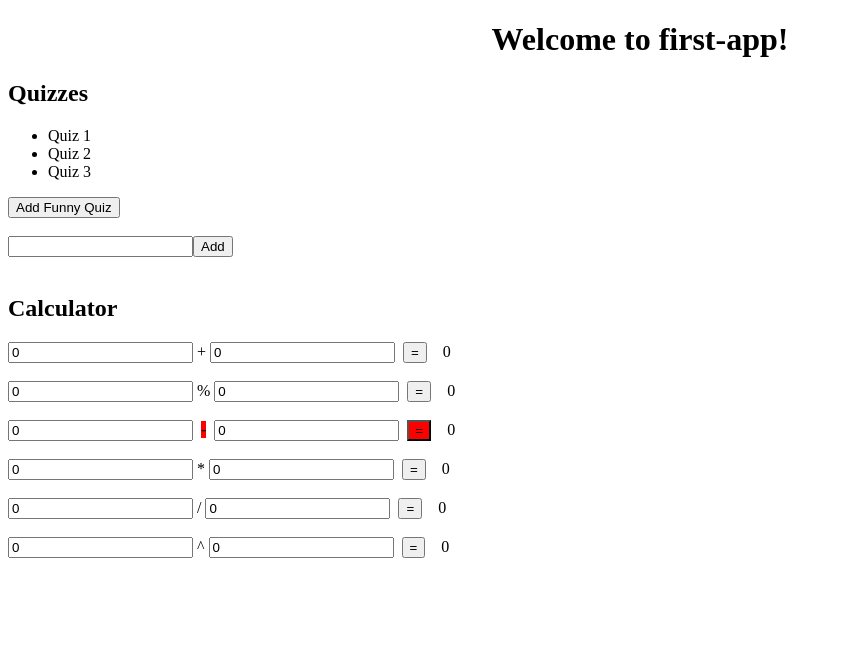
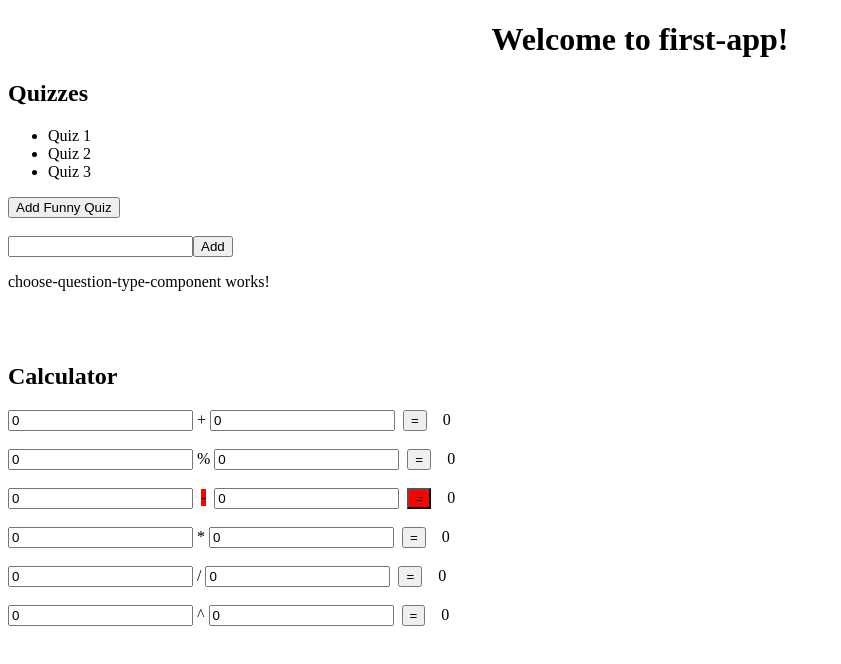
Before and after one commit to 2018-summer-mjs/first-app, an Angular app: page / in a window 1280 px wide. Shown: the top 664 px of the page, without its empty margins (0-841 px from the left). Built offline with nearby package versions, Linux system fonts and the light colour scheme.

Commit message:
add the app-choose-question-type-component

```diff
--- a/src/app/app.component.html
+++ b/src/app/app.component.html
@@ -17,6 +17,9 @@
 <br>
 <input type="text" [(ngModel)]="newQuizName">
 <button (click)="addQuiz()">Add</button>
+
+<app-choose-question-type-component></app-choose-question-type-component>
+
 
 <br>
 <br/>
```
